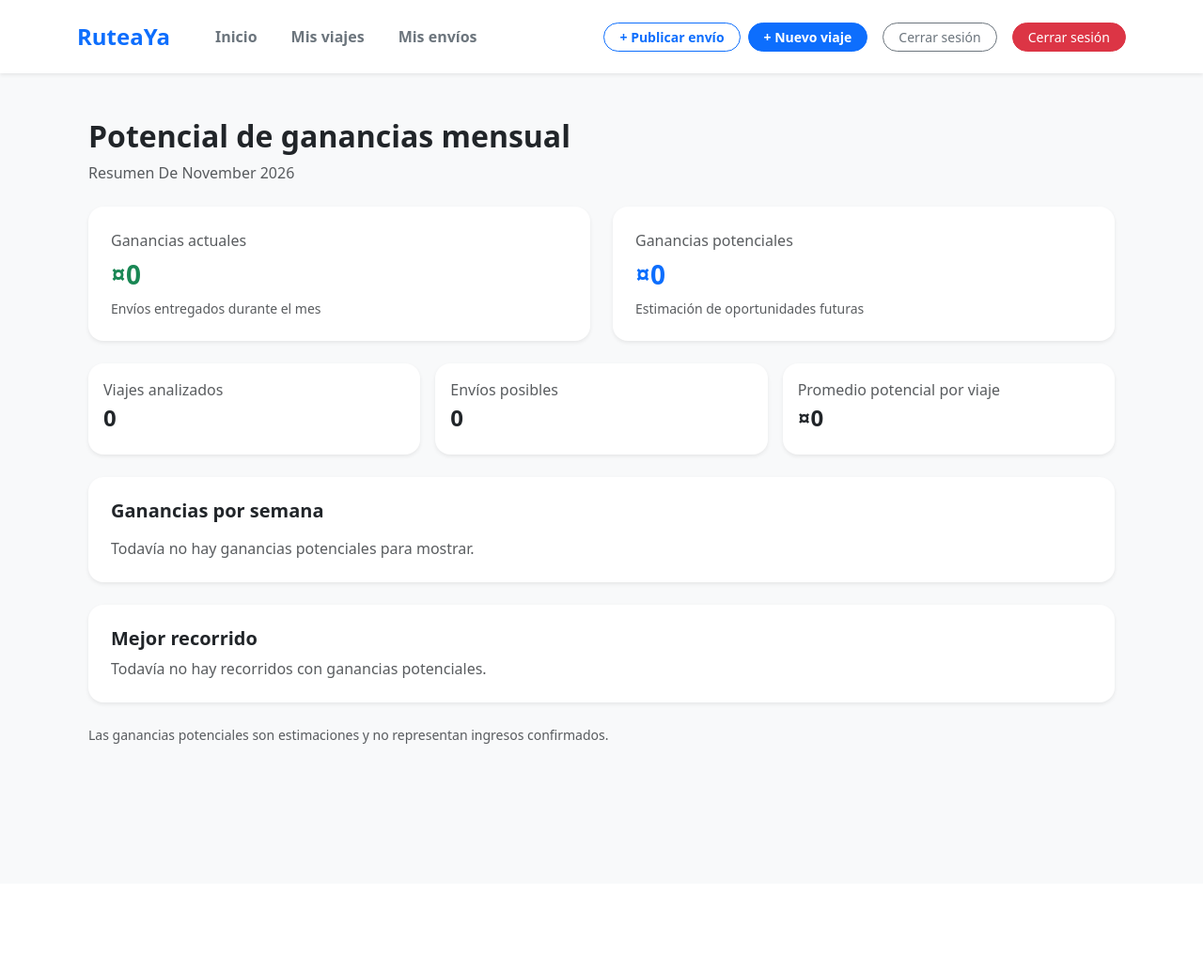
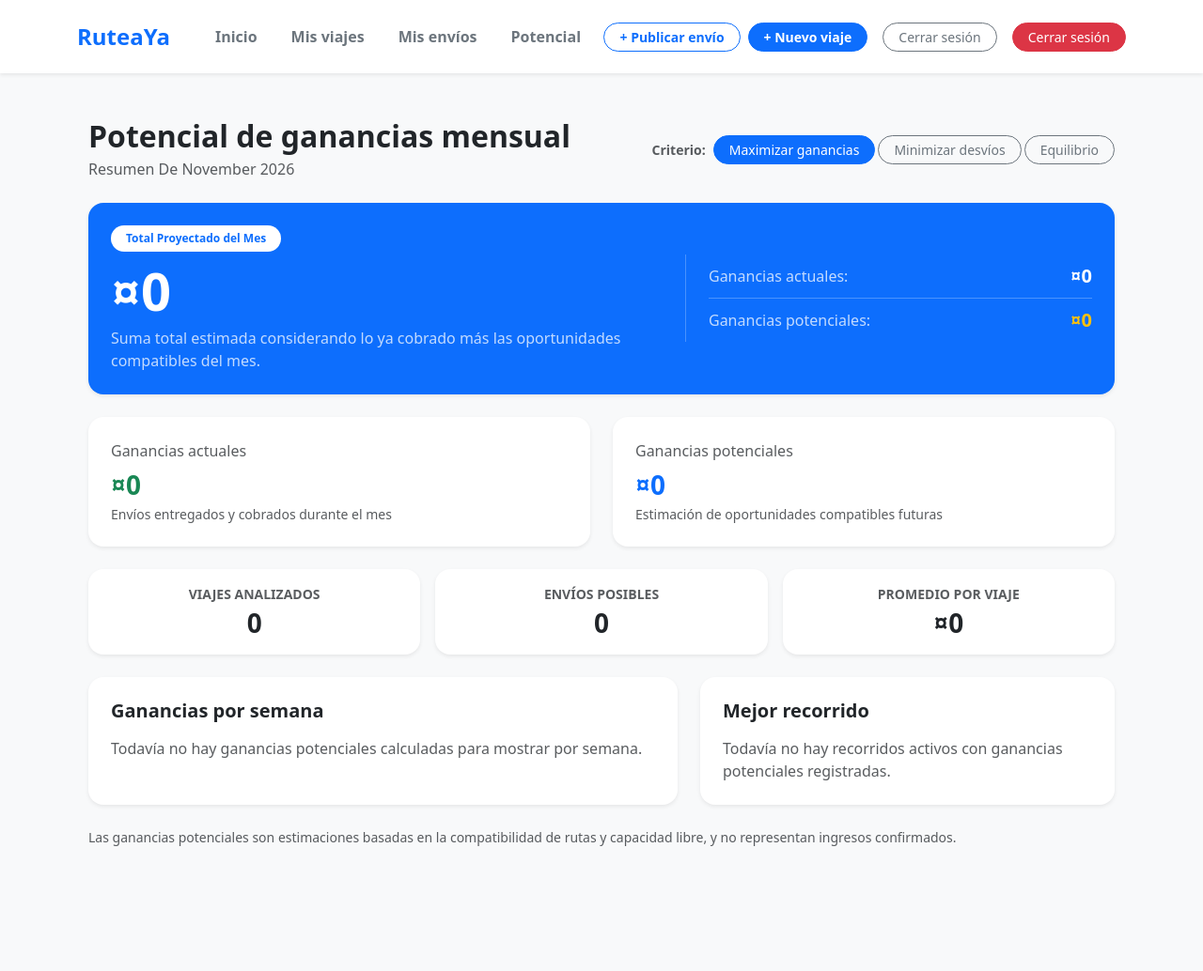
Before and after one commit to CandelaRoger/TP-RuteaYa, an ASP.NET Core app: template RuteaYa.MVC/Views/GananciasMensuales/Index.cshtml in a window 1280 px wide. Shown: the whole page at 94% size. Before the commit the page ends 792 px from the top, so only its background shows below. Run offline with ASP.NET Core 8, Linux system fonts and the light colour scheme; the template is opened without the code that fills it, so the values that code supplies are empty; some libraries are stand-ins or nearby versions.

Commit message:
Pantalla 14: agregar total proyectado del mes, selector de criterios de optimizacion y progreso visual semanal

```diff
--- a/RuteaYa.DTOs/ResumenGananciasMensualDto.cs
+++ b/RuteaYa.DTOs/ResumenGananciasMensualDto.cs
@@ -6,6 +6,10 @@ namespace RuteaYa.DTOs
         public decimal GananciasActuales { get; set; }
 
         public decimal GananciasPotenciales { get; set; }
+
+        public decimal TotalEstimado => GananciasActuales + GananciasPotenciales;
+
+        public string CriterioSeleccionado { get; set; } = "ganancia";
 
         public int ViajesAnalizados { get; set; }
 
--- a/RuteaYa.Logica/IGananciasMensualesService.cs
+++ b/RuteaYa.Logica/IGananciasMensualesService.cs
@@ -4,6 +4,6 @@ namespace RuteaYa.Logica
 {
     public interface IGananciasMensualesService
     {
-        Task<ResumenGananciasMensualDto> ObtenerResumenAsync(int usuarioId);
+        Task<ResumenGananciasMensualDto> ObtenerResumenAsync(int usuarioId, string criterio = "ganancia");
     }
 }
--- a/RuteaYa.MVC/Views/GananciasMensuales/Index.cshtml
+++ b/RuteaYa.MVC/Views/GananciasMensuales/Index.cshtml
@@ -1,127 +1,179 @@
-
 @model RuteaYa.DTOs.ResumenGananciasMensualDto
 
 @{
     ViewData["Title"] = "Potencial de ganancias mensual";
     var nombreMes = DateTime.Now.ToString("MMMM yyyy");
+    var maxSemana = Model.GananciasPorSemana.Any() ? Model.GananciasPorSemana.Max(g => g.Ganancia) : 0m;
 }
 
 <div class="container py-4">
 
-    <div class="mb-4">
-        <h2 class="fw-bold">Potencial de ganancias mensual</h2>
-        <p class="text-muted text-capitalize">
+    <div class="d-flex flex-wrap justify-content-between align-items-center mb-4 gap-3">
+        <div>
+            <h2 class="fw-bold mb-1">Potencial de ganancias mensual</h2>
+            <p class="text-muted text-capitalize mb-0">
                 Resumen de @nombreMes
             </p>
+        </div>
+        <div class="d-flex align-items-center gap-2">
+            <span class="text-muted small fw-semibold">Criterio:</span>
+            <div class="btn-group" role="group">
+                <a asp-action="Index" asp-route-criterio="ganancia"
+                   class="btn btn-sm rounded-pill px-3 me-1 @(Model.CriterioSeleccionado == "ganancia" ? "btn-primary" : "btn-outline-secondary")">
+                    Maximizar ganancias
+                </a>
+                <a asp-action="Index" asp-route-criterio="desvio"
+                   class="btn btn-sm rounded-pill px-3 me-1 @(Model.CriterioSeleccionado == "desvio" ? "btn-primary" : "btn-outline-secondary")">
+                    Minimizar desvíos
+                </a>
+                <a asp-action="Index" asp-route-criterio="equilibrio"
+                   class="btn btn-sm rounded-pill px-3 @(Model.CriterioSeleccionado == "equilibrio" ? "btn-primary" : "btn-outline-secondary")">
+                    Equilibrio
+                </a>
+            </div>
+        </div>
     </div>
 
     @if (TempData["Error"] != null)
     {
-        <div class="alert alert-danger">
+        <div class="alert alert-danger rounded-4">
             @TempData["Error"]
         </div>
     }
 
+    <div class="card border-0 shadow-sm rounded-4 p-4 mb-4 bg-primary text-white">
+        <div class="row align-items-center">
+            <div class="col-lg-7">
+                <span class="badge bg-white text-primary rounded-pill px-3 py-2 fw-semibold mb-2">
+                    Total Proyectado del Mes
+                </span>
+                <h1 class="display-4 fw-bold mb-1">
+                    @Model.TotalEstimado.ToString("C0")
+                </h1>
+                <p class="mb-0 opacity-75">
+                    Suma total estimada considerando lo ya cobrado más las oportunidades compatibles del mes.
+                </p>
+            </div>
+            <div class="col-lg-5 mt-3 mt-lg-0 border-start border-white border-opacity-25 ps-lg-4">
+                <div class="d-flex justify-content-between align-items-center py-2 border-bottom border-white border-opacity-25">
+                    <span class="opacity-75">Ganancias actuales:</span>
+                    <strong class="fs-5">@Model.GananciasActuales.ToString("C0")</strong>
+                </div>
+                <div class="d-flex justify-content-between align-items-center py-2">
+                    <span class="opacity-75">Ganancias potenciales:</span>
+                    <strong class="fs-5 text-warning">@Model.GananciasPotenciales.ToString("C0")</strong>
+                </div>
+            </div>
+        </div>
+    </div>
+
     <div class="row g-4 mb-4">
-
         <div class="col-md-6">
-            <div class="card border-0 shadow-sm rounded-4 p-4 h-100">
+            <div class="card border-0 shadow-sm rounded-4 p-4 h-100 bg-white">
                 <p class="text-muted mb-2">Ganancias actuales</p>
-                <h3 class="fw-bold text-success">
+                <h3 class="fw-bold text-success mb-1">
                     @Model.GananciasActuales.ToString("C0")
                 </h3>
                 <small class="text-muted">
-                    Envíos entregados durante el mes
+                    Envíos entregados y cobrados durante el mes
                 </small>
             </div>
         </div>
 
         <div class="col-md-6">
-            <div class="card border-0 shadow-sm rounded-4 p-4 h-100">
+            <div class="card border-0 shadow-sm rounded-4 p-4 h-100 bg-white">
                 <p class="text-muted mb-2">Ganancias potenciales</p>
-                <h3 class="fw-bold text-primary">
+                <h3 class="fw-bold text-primary mb-1">
                     @Model.GananciasPotenciales.ToString("C0")
                 </h3>
                 <small class="text-muted">
-                    Estimación de oportunidades futuras
+                    Estimación de oportunidades compatibles futuras
                 </small>
             </div>
         </div>
-
     </div>
 
     <div class="row g-3 mb-4">
-
         <div class="col-md-4">
-            <div class="card border-0 shadow-sm rounded-4 p-3 h-100">
-                <p class="text-muted mb-1">Viajes analizados</p>
-                <h4 class="fw-bold">@Model.ViajesAnalizados</h4>
+            <div class="card border-0 shadow-sm rounded-4 p-3 h-100 bg-white text-center">
+                <p class="text-muted mb-1 small fw-semibold">VIAJES ANALIZADOS</p>
+                <h3 class="fw-bold mb-0 text-dark">@Model.ViajesAnalizados</h3>
             </div>
         </div>
 
         <div class="col-md-4">
-            <div class="card border-0 shadow-sm rounded-4 p-3 h-100">
-                <p class="text-muted mb-1">Envíos posibles</p>
-                <h4 class="fw-bold">@Model.EnviosPosibles</h4>
-
+            <div class="card border-0 shadow-sm rounded-4 p-3 h-100 bg-white text-center">
+                <p class="text-muted mb-1 small fw-semibold">ENVÍOS POSIBLES</p>
+                <h3 class="fw-bold mb-0 text-dark">@Model.EnviosPosibles</h3>
             </div>
         </div>
 
         <div class="col-md-4">
-            <div class="card border-0 shadow-sm rounded-4 p-3 h-100">
-                <p class="text-muted mb-1">Promedio potencial por viaje</p>
-                <h4 class="fw-bold">
-                    @Model.PromedioPorViaje.ToString("C0")
-                </h4>
+            <div class="card border-0 shadow-sm rounded-4 p-3 h-100 bg-white text-center">
+                <p class="text-muted mb-1 small fw-semibold">PROMEDIO POR VIAJE</p>
+                <h3 class="fw-bold mb-0 text-dark">@Model.PromedioPorViaje.ToString("C0")</h3>
+            </div>
         </div>
     </div>
 
-    </div>
-
-
-    <div class="card border-0 shadow-sm rounded-4 p-4 mb-4">
-
+    <div class="row g-4 mb-4">
+        <div class="col-lg-7">
+            <div class="card border-0 shadow-sm rounded-4 p-4 h-100 bg-white">
                 <h5 class="fw-bold mb-3">Ganancias por semana</h5>
 
                 @if (Model.GananciasPorSemana.Any())
                 {
                     @foreach (var semana in Model.GananciasPorSemana)
                     {
-                <div class="d-flex justify-content-between align-items-center border-bottom py-3">
-                    <span>Semana @semana.Semana</span>
-                    <strong>@semana.Ganancia.ToString("C0")</strong>
+                        var porcentaje = maxSemana > 0 ? (semana.Ganancia / maxSemana * 100) : 0m;
+                        var porcentajeStr = porcentaje.ToString("F0", System.Globalization.CultureInfo.InvariantCulture);
+
+                        <div class="mb-3">
+                            <div class="d-flex justify-content-between align-items-center mb-1">
+                                <span class="fw-semibold">Semana @semana.Semana</span>
+                                <strong class="text-primary">@semana.Ganancia.ToString("C0")</strong>
+                            </div>
+                            <div class="progress" style="height: 10px; border-radius: 8px; background-color: #f1f3f5;">
+                                <div class="progress-bar bg-primary" role="progressbar"
+                                     style="width: @porcentajeStr%; border-radius: 8px;">
+                                </div>
+                            </div>
                         </div>
                     }
                 }
                 else
                 {
                     <p class="text-muted mb-0">
-                Todavía no hay ganancias potenciales para mostrar.
+                        Todavía no hay ganancias potenciales calculadas para mostrar por semana.
                     </p>
                 }
-
+            </div>
         </div>
 
-    <div class="card border-0 shadow-sm rounded-4 p-4">
-
-        <h5 class="fw-bold mb-2">Mejor recorrido</h5>
+        <div class="col-lg-5">
+            <div class="card border-0 shadow-sm rounded-4 p-4 h-100 bg-white">
+                <h5 class="fw-bold mb-3">Mejor recorrido</h5>
 
                 @if (!string.IsNullOrWhiteSpace(Model.MejorRecorrido))
                 {
-            <p class="mb-0">@Model.MejorRecorrido</p>
+                    <div class="p-3 rounded-4 bg-light mb-3">
+                        <span class="badge bg-success rounded-pill px-3 py-1 mb-2">Mayor Rentabilidad</span>
+                        <h6 class="fw-bold mb-1 text-dark">@Model.MejorRecorrido</h6>
+                        <small class="text-muted">Es el trayecto con mayor potencial de ingresos este mes.</small>
+                    </div>
                 }
                 else
                 {
                     <p class="text-muted mb-0">
-                Todavía no hay recorridos con ganancias potenciales.
+                        Todavía no hay recorridos activos con ganancias potenciales registradas.
                     </p>
                 }
-
+            </div>
+        </div>
     </div>
 
-    <p class="text-muted small mt-4">
-        Las ganancias potenciales son estimaciones y no representan
-        ingresos confirmados.
+    <p class="text-muted small mt-3 mb-0">
+        Las ganancias potenciales son estimaciones basadas en la compatibilidad de rutas y capacidad libre, y no representan ingresos confirmados.
     </p>
 
 </div>
--- a/RuteaYa.MVC/Views/Shared/_Layout.cshtml
+++ b/RuteaYa.MVC/Views/Shared/_Layout.cshtml
@@ -26,6 +26,9 @@
                     </li>
                     <li class="nav-item">
                         <a class="nav-link fw-semibold px-3 text-secondary" asp-controller="Envios" asp-action="Index">Mis envíos</a>
+                    </li>
+                    <li class="nav-item">
+                        <a class="nav-link fw-semibold px-3 text-secondary" asp-controller="GananciasMensuales" asp-action="Index">Potencial</a>
                     </li>
                 </ul>
                 <div class="d-flex align-items-center gap-2">
--- a/RuteaYa.Tests/Servicios/DashboardServiceTest.cs
+++ b/RuteaYa.Tests/Servicios/DashboardServiceTest.cs
@@ -9,7 +9,7 @@ public class DashboardServiceTest
 {
     private class GananciasMensualesServiceFake : IGananciasMensualesService
     {
-        public Task<ResumenGananciasMensualDto> ObtenerResumenAsync(int usuarioId)
+        public Task<ResumenGananciasMensualDto> ObtenerResumenAsync(int usuarioId, string criterio = "ganancia")
         {
             return Task.FromResult(new ResumenGananciasMensualDto
             {
--- a/RuteaYa.WebApi/Controllers/GananciasMensualesApiController.cs
+++ b/RuteaYa.WebApi/Controllers/GananciasMensualesApiController.cs
@@ -20,7 +20,7 @@ namespace RuteaYa.WebApi.Controllers
         }
 
         [HttpGet]
-        public async Task<IActionResult> ObtenerResumen()
+        public async Task<IActionResult> ObtenerResumen([FromQuery] string criterio = "ganancia")
         {
             var usuarioIdClaim =
                 User.FindFirst(ClaimTypes.NameIdentifier)?.Value
@@ -30,7 +30,7 @@ namespace RuteaYa.WebApi.Controllers
                 return Unauthorized();
 
             var resumen = await _gananciasService.ObtenerResumenAsync(
-                usuarioId);
+                usuarioId, criterio);
 
             return Ok(resumen);
         }
```
Also changed, not shown: RuteaYa.Logica/GananciasMensualesService.cs (+13 -2 lines), RuteaYa.MVC/Controllers/GananciasMensualesController.cs (+11 -5 lines), RuteaYa.Tests/Servicios/GananciasMensualesServiceTest.cs (added, +94 -0 lines). Lines whose indentation alone changed are shown as unchanged.
